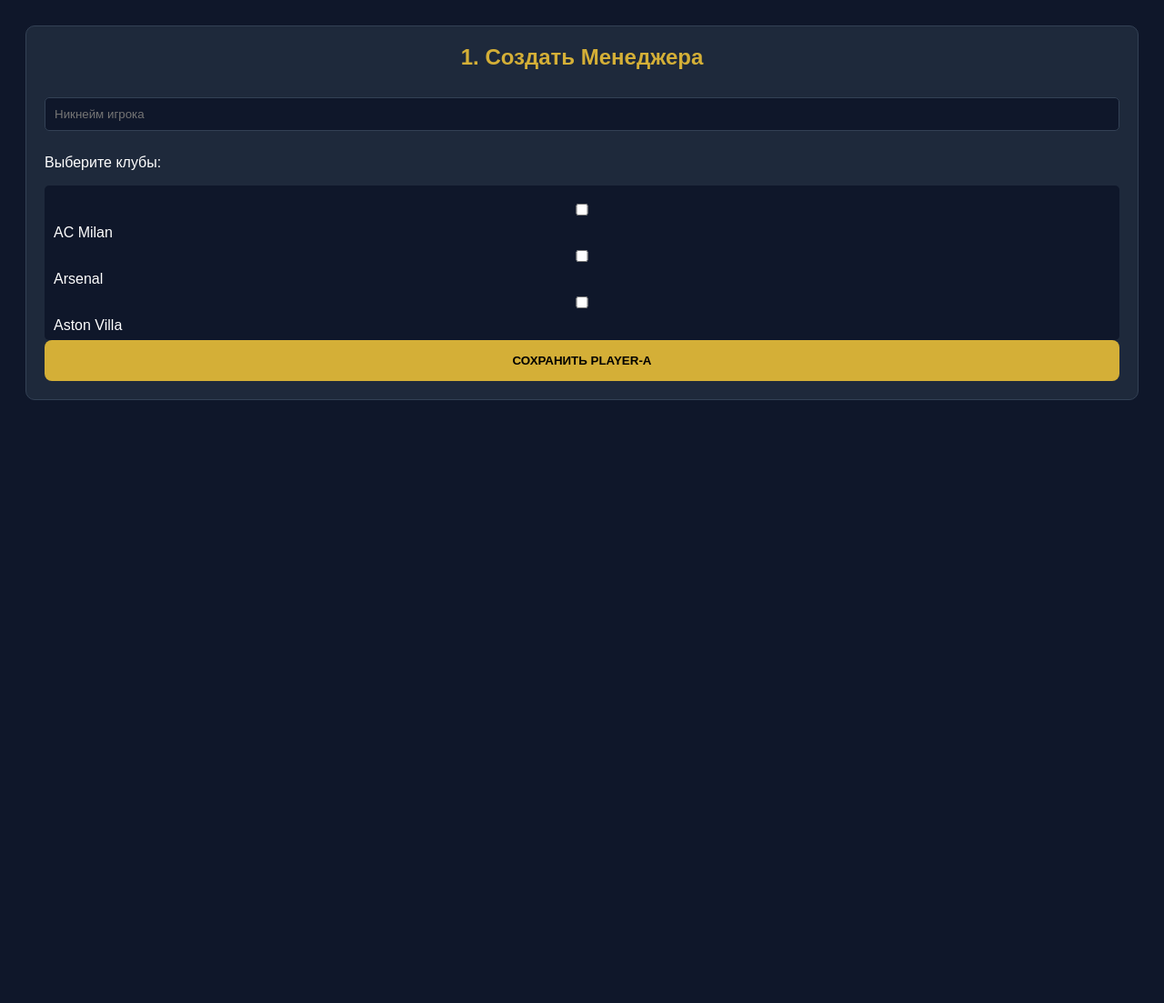
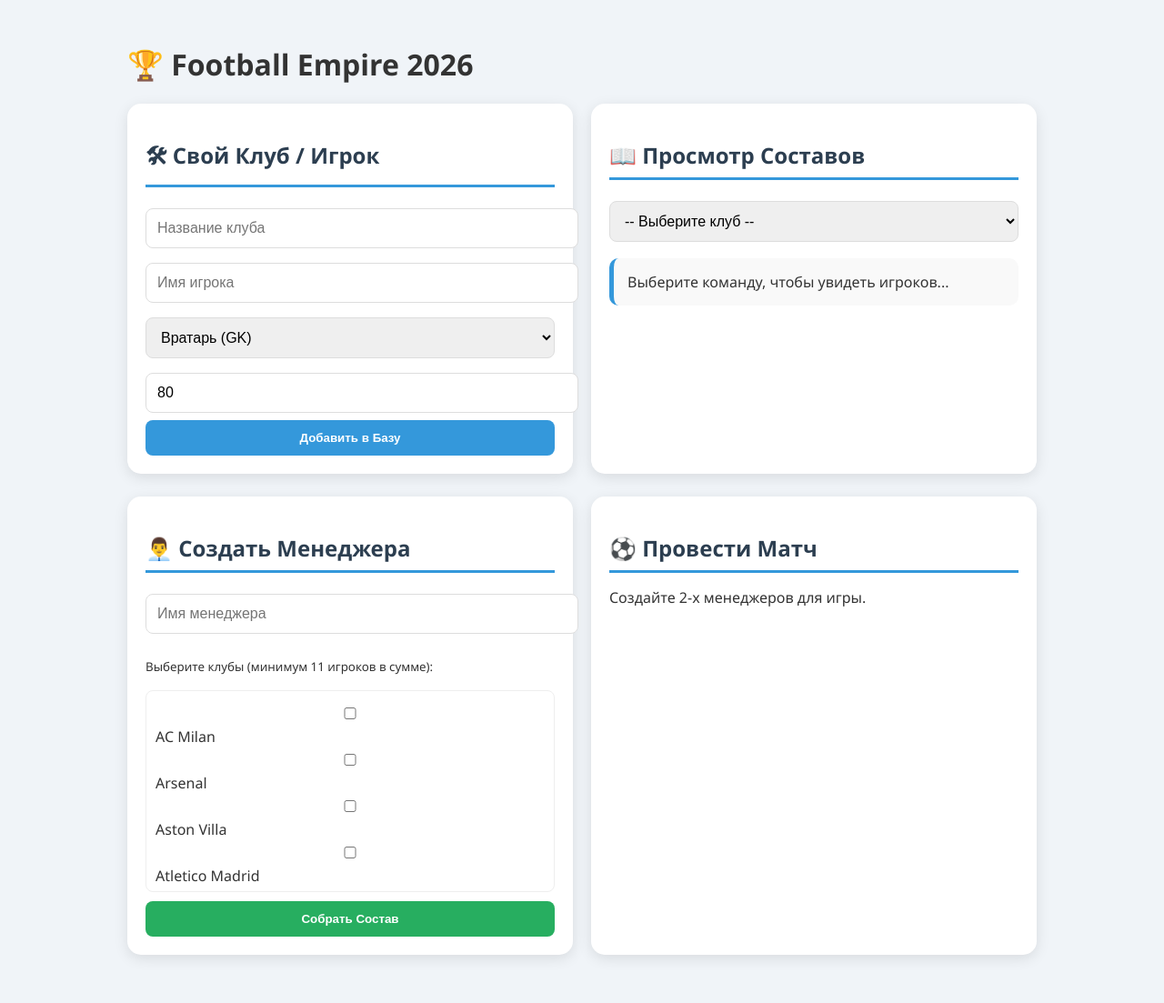
Before and after one commit to skaywwr/fsm, a Flask app: page / in a window 1280 px wide. Shown: the whole page at 91% size. Before the commit the page ends 440 px from the top, so only its background shows below. Run offline with Flask 3, Linux system fonts and the light colour scheme.

Commit message:
Update index.html

```diff
--- a/templates/index.html
+++ b/templates/index.html
@@ -2,80 +2,128 @@
 <html lang="ru">
 <head>
     <meta charset="UTF-8">
-    <title>FC26 Manager & Battles</title>
+    <title>Football Empire 2026</title>
     <style>
-        body { font-family: sans-serif; background: #0f172a; color: white; padding: 20px; }
-        .card { background: #1e293b; padding: 20px; border-radius: 10px; margin-bottom: 20px; border: 1px solid #334155; }
-        h2 { color: #d4af37; text-align: center; margin-top: 0; }
-        input, select { width: 100%; padding: 10px; margin: 10px 0; border-radius: 5px; background: #0f172a; color: white; border: 1px solid #334155; box-sizing: border-box; }
-        button { width: 100%; padding: 15px; border: none; border-radius: 8px; font-weight: bold; cursor: pointer; text-transform: uppercase; }
-        .btn-create { background: #d4af37; color: black; }
-        .btn-match { background: #ef4444; color: white; margin-top: 10px; }
-        .manager-list { display: grid; grid-template-columns: repeat(auto-fill, minmax(150px, 1fr)); gap: 10px; margin-top: 10px; }
-        .m-badge { background: #2d3748; padding: 10px; border-radius: 8px; border-left: 4px solid #d4af37; }
-        .result-box { background: #d4af37; color: black; padding: 20px; border-radius: 10px; text-align: center; font-weight: bold; font-size: 1.2em; }
-        .club-list { max-height: 150px; overflow-y: auto; background: #0f172a; padding: 10px; border-radius: 5px; }
+        body { font-family: 'Segoe UI', sans-serif; background: #f0f4f8; padding: 20px; color: #333; }
+        .container { max-width: 1000px; margin: 0 auto; }
+        .card { background: white; padding: 20px; border-radius: 15px; box-shadow: 0 4px 15px rgba(0,0,0,0.1); margin-bottom: 25px; }
+        h2 { color: #2c3e50; border-bottom: 3px solid #3498db; padding-bottom: 8px; margin-bottom: 15px; }
+        .grid { display: grid; grid-template-columns: 1fr 1fr; gap: 20px; }
+        input, select { width: 100%; padding: 12px; margin: 8px 0; border: 1px solid #ddd; border-radius: 8px; font-size: 1rem; }
+        button { background: #3498db; color: white; border: none; padding: 12px; border-radius: 8px; cursor: pointer; width: 100%; font-weight: bold; transition: 0.3s; }
+        button:hover { background: #2980b9; transform: translateY(-2px); }
+        .roster-list { background: #f9f9f9; padding: 15px; border-radius: 10px; border-left: 5px solid #3498db; margin-top: 10px; max-height: 300px; overflow-y: auto; }
+        .player-row { display: flex; justify-content: space-between; padding: 5px 0; border-bottom: 1px solid #eee; }
+        .clubs-container { max-height: 200px; overflow-y: auto; border: 1px solid #eee; padding: 10px; border-radius: 8px; }
+        .badge { background: #e1f5fe; color: #0288d1; padding: 3px 8px; border-radius: 5px; font-weight: bold; }
     </style>
 </head>
 <body>
 
+<div class="container">
+    <h1>🏆 Football Empire 2026</h1>
+
+    <div class="grid">
         <div class="card">
-        <h2>1. Создать Менеджера</h2>
+            <h2>🛠 Свой Клуб / Игрок</h2>
             <form method="POST">
-            <input type="hidden" name="action" value="create">
-            <input type="text" name="manager_name" placeholder="Никнейм игрока" required>
-            <p>Выберите клубы:</p>
-            <div class="club-list">
-                {% for club in clubs %}
-                    <label><input type="checkbox" name="clubs" value="{{ club }}"> {{ club }}</label><br>
-                {% endfor %}
-            </div>
-            <button type="submit" class="btn-create">Сохранить Player-а</button>
+                <input type="hidden" name="action" value="add_custom">
+                <input type="text" name="club_name" placeholder="Название клуба" required>
+                <input type="text" name="p_name" placeholder="Имя игрока" required>
+                <select name="p_pos">
+                    <option value="GK">Вратарь (GK)</option>
+                    <option value="CB">Защитник (CB)</option>
+                    <option value="LB">Лев. Защ (LB)</option>
+                    <option value="RB">Прав. Защ (RB)</option>
+                    <option value="CM">Центр. Полузащ (CM)</option>
+                    <option value="ST">Нападающий (ST)</option>
+                    <option value="LW">Лев. Вингер (LW)</option>
+                    <option value="RW">Прав. Вингер (RW)</option>
+                </select>
+                <input type="number" name="p_rating" value="80" min="1" max="99">
+                <button type="submit">Добавить в Базу</button>
             </form>
         </div>
 
-    {% if managers %}
         <div class="card">
-        <h2>Зарегистрированные Менеджеры</h2>
-        <div class="manager-list">
-            {% for m in managers.values() %}
-                <div class="m-badge">
-                    <strong>{{ m.name }}</strong><br>
-                    Рейтинг: {{ m.rating }}
+            <h2>📖 Просмотр Составов</h2>
+            <select id="db_selector" onchange="showRoster()">
+                <option value="">-- Выберите клуб --</option>
+                {% for c_name in clubs %}
+                <option value="{{ c_name }}">{{ c_name }}</option>
+                {% endfor %}
+            </select>
+            <div id="roster_display" class="roster-list">
+                Выберите команду, чтобы увидеть игроков...
             </div>
-            {% endfor %}
         </div>
     </div>
 
+    <div class="grid">
         <div class="card">
-        <h2>2. Провести Матч</h2>
+            <h2>👨‍💼 Создать Менеджера</h2>
+            <form method="POST">
+                <input type="hidden" name="action" value="create">
+                <input type="text" name="manager_name" placeholder="Имя менеджера" required>
+                <p><small>Выберите клубы (минимум 11 игроков в сумме):</small></p>
+                <div class="clubs-container">
+                    {% for c_name in clubs %}
+                    <label style="display: block;"><input type="checkbox" name="clubs" value="{{ c_name }}"> {{ c_name }}</label>
+                    {% endfor %}
+                </div>
+                <button type="submit" style="margin-top: 10px; background: #27ae60;">Собрать Состав</button>
+            </form>
+        </div>
+
+        <div class="card">
+            <h2>⚽ Провести Матч</h2>
+            {% if managers|length >= 2 %}
             <form method="POST">
                 <input type="hidden" name="action" value="match">
-            <select name="manager1" required>
-                <option value="" disabled selected>Выбрать 1-го игрока</option>
-                {% for m in managers.values() %}
-                    <option value="{{ m.name }}">{{ m.name }} ({{ m.rating }})</option>
-                {% endfor %}
+                <select name="m1">
+                    {% for m in managers %}<option value="{{ m }}">{{ m }} (⭐{{ managers[m].rating }})</option>{% endfor %}
                 </select>
-            <div style="text-align: center; font-weight: bold;">VS</div>
-            <select name="manager2" required>
-                <option value="" disabled selected>Выбрать 2-го игрока</option>
-                {% for m in managers.values() %}
-                    <option value="{{ m.name }}">{{ m.name }} ({{ m.rating }})</option>
-                {% endfor %}
+                <select name="m2">
+                    {% for m in managers %}<option value="{{ m }}">{{ m }} (⭐{{ managers[m].rating }})</option>{% endfor %}
                 </select>
-            <button type="submit" class="btn-match">🔥 Начать симуляцию</button>
+                <button type="submit" style="background: #e67e22;">ИГРАТЬ</button>
             </form>
+            {% if match_result %}
+            <div style="margin-top: 15px; padding: 15px; background: #fff3cd; border-radius: 10px; text-align: center;">
+                Победитель: <strong style="font-size: 1.2em;">{{ match_result.winner }}</strong>! 🏆<br>
+                Шанс на победу был: {{ match_result.chance }}%
             </div>
             {% endif %}
+            {% else %}
+            <p>Создайте 2-х менеджеров для игры.</p>
+            {% endif %}
+        </div>
+    </div>
+</div>
 
-    {% if match_result %}
-    <div class="result-box">
-        Матч: {{ match_result.m1 }} vs {{ match_result.m2 }}<br>
-        Шанс {{ match_result.m1 }}: {{ match_result.chance }}%<br><br>
-        🏆 ПОБЕДИТЕЛЬ: {{ match_result.winner }}
-    </div>
-    {% endif %}
+<script>
+    // Передаем данные из Flask в JS
+    const database = {{ full_database | tojson }};
+
+    function showRoster() {
+        const clubName = document.getElementById('db_selector').value;
+        const display = document.getElementById('roster_display');
+
+        if (!clubName || !database[clubName]) {
+            display.innerHTML = "Выберите команду...";
+            return;
+        }
+
+        let html = `<strong>Состав ${clubName}:</strong><br><br>`;
+        database[clubName].forEach(p => {
+            html += `<div class="player-row">
+                        <span>${p.name} <small>(${p.pos})</small></span>
+                        <span class="badge">${p.rating}</span>
+                     </div>`;
+        });
+        display.innerHTML = html;
+    }
+</script>
 
 </body>
 </html>
```
Lines whose indentation alone changed are shown as unchanged.
